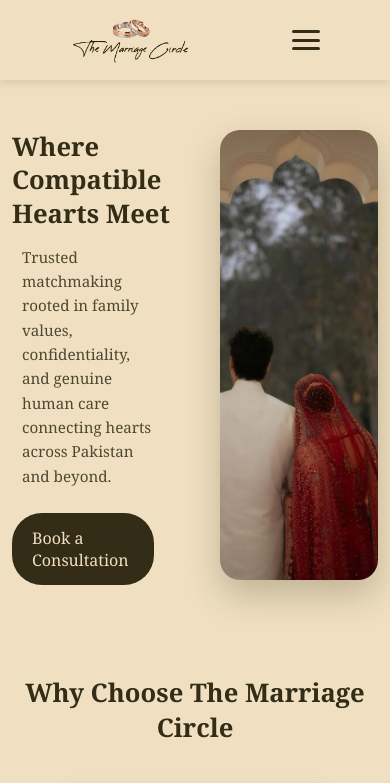
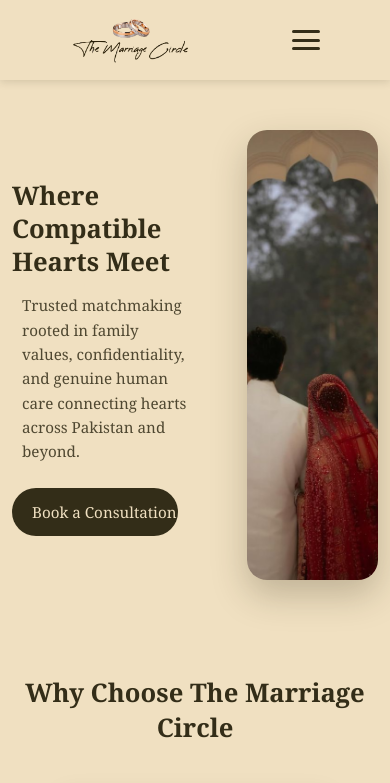
Before and after one commit to Neesha-Zahra/marriage-circle, a React (Vite) app: page / in a window 390 px wide. Shown: the top 783 px of the page. Built offline with nearby package versions, Linux system fonts and the light colour scheme.

Commit message:
Fix button text wrap and mobile menu border

```diff
--- a/src/App.css
+++ b/src/App.css
@@ -82,6 +82,19 @@ body {
   padding: 0 10px;
 }
 
+/*
+.cta-btn {
+  background-color: var(--accent-maroon);
+  color: #f0e0c1;
+  border: none;
+  padding: 12px 28px;
+  border-radius: 30px;
+  font-size: 1rem;
+  cursor: pointer;
+  max-width: 90%;
+  text-decoration: none;
+  display: inline-block;
+} */
 
 .cta-btn {
   background-color: var(--accent-maroon);
@@ -94,8 +107,13 @@ body {
   max-width: 90%;
   text-decoration: none;
   display: inline-block;
+  white-space: nowrap;
 }
-
+.cta-btn {
+  width: auto;
+  padding: 14px 24px;
+  font-size: 0.95rem;
+}
 .cta-btn:hover {
   background-color: var(--accent-gold);
 }
--- a/src/index.css
+++ b/src/index.css
@@ -27,10 +27,26 @@
 }
 
 .nav-links {
+  position: absolute;
+  top: 80px;
+  left: 0;
+  width: 100%;
+  background-color: #f0e0c1;
+  flex-direction: column;
+  align-items: flex-start;
+  gap: 18px;
+  padding: 20px 25px;
+  display: none;
+  z-index: 999;
+  border-bottom: 2px solid #332d18;
+  box-shadow: 0 4px 10px rgba(51, 45, 24, 0.15);
+}
+
+/* .nav-links {
   display: flex;
   align-items: center;
   gap: 22px;
-}
+} */
 
 .nav-links a {
   text-decoration: none;
```
